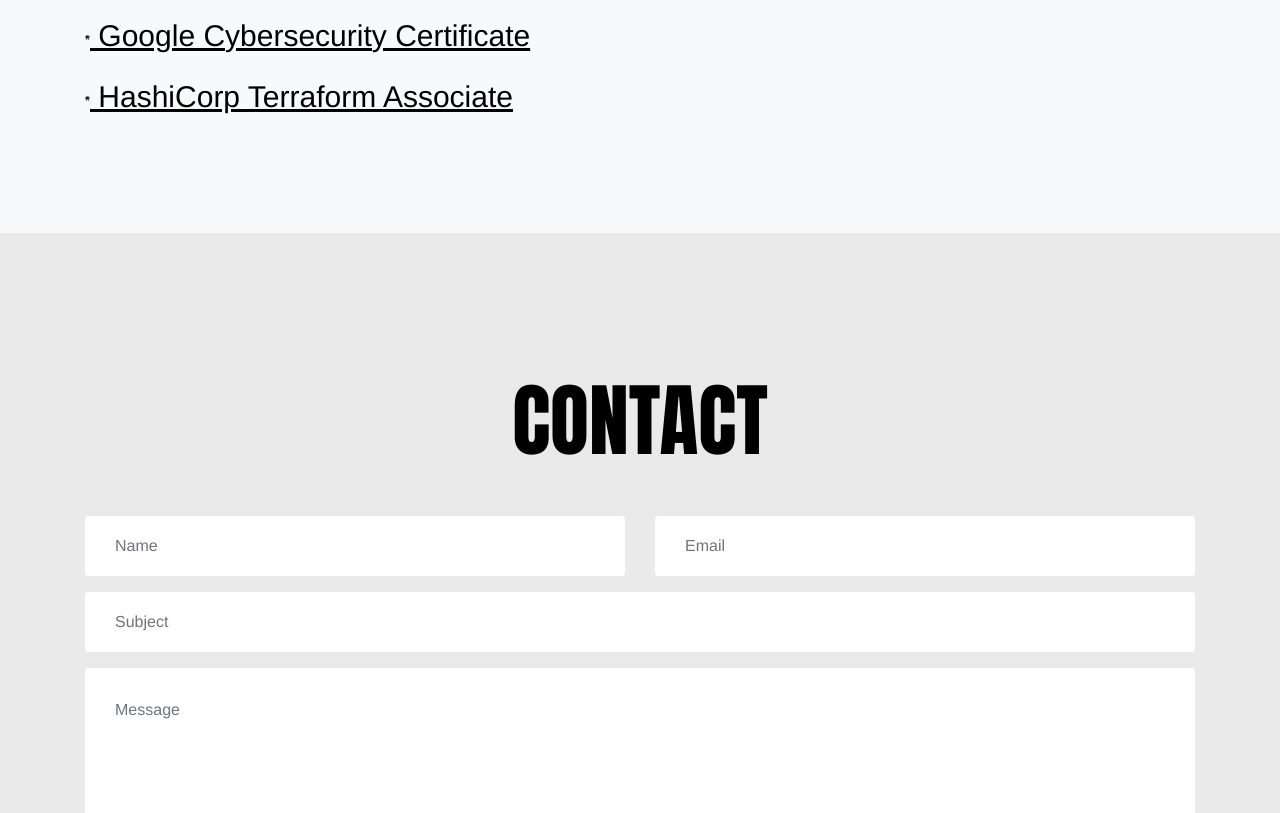
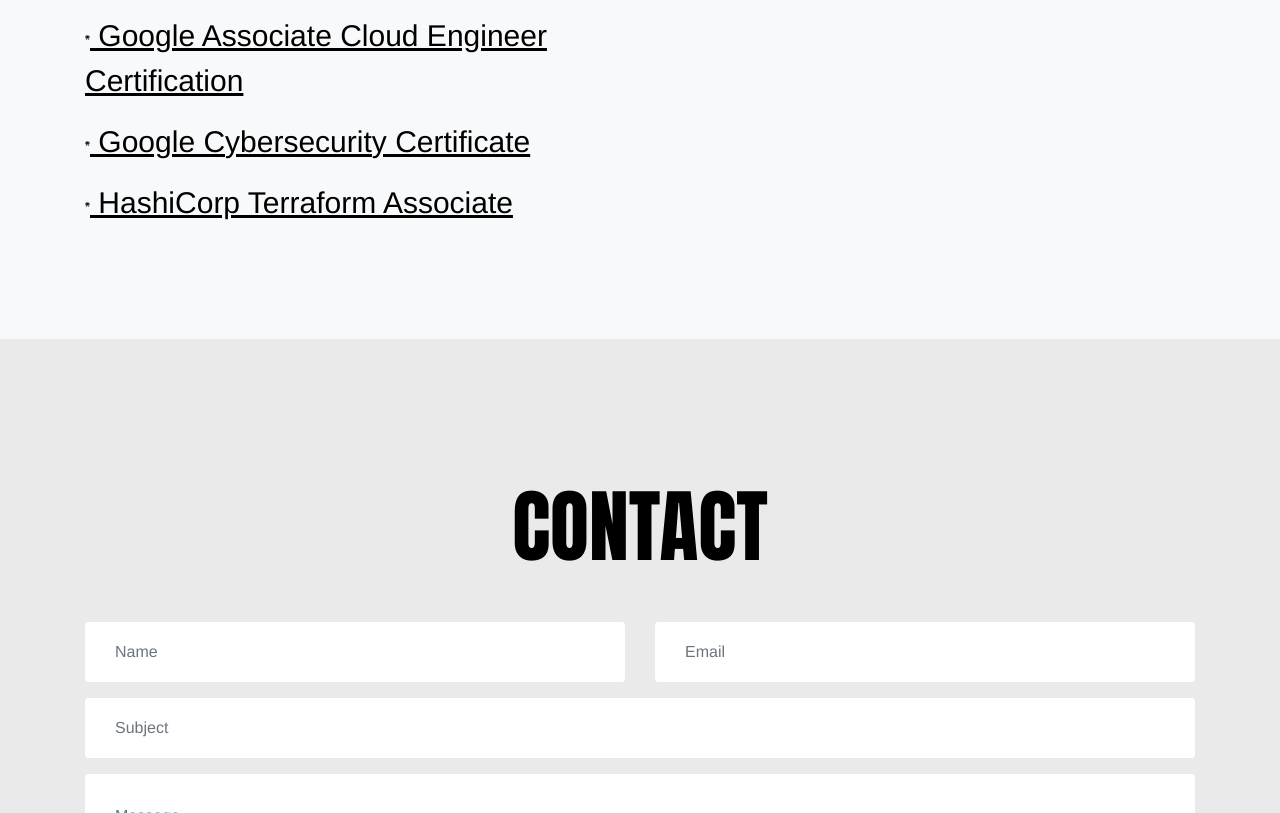
Before and after one commit to dadadei/yuan-aws-website, a plain HTML site: page website/index.html in a window 1280 px wide. Shown: the part 2904-3717 px from the top of the page. Drawn offline with nearby package versions, Linux system fonts and the light colour scheme; no server answers.

Commit message:
update certification

```diff
--- a/website/index.html
+++ b/website/index.html
@@ -80,6 +80,7 @@
                         <p><a href="https://www.credly.com/badges/e8dd8a74-a640-4054-9434-1a01f65523b4/linked_in_profile" class="interactive-text" target="_black"><img src="img/certification logo.png" alt="AWS Certified Cloud Practitioner Logo"> AWS Certified Developer – Associate</a></p>
                         <p><a href="https://www.credly.com/badges/065c2174-a5de-48c7-931f-d101e9af85cf/linked_in_profile" class="interactive-text" target="_black"><img src="img/certification logo.png" alt="AWS Certified DevOps Engineer Professional Logo"> AWS Certified DevOps Engineer Professional</a></p>
                         <p><a href="https://www.credly.com/badges/e3e437c8-d939-49b2-9d9b-67390882ab8c/linked_in_profile" class="interactive-text" target="_black"><img src="img/certification logo.png" alt="CompTIA Security+ ce Certification Logo"> CompTIA Security+ ce Certification</a></p>
+                        <p><a href="https://www.credly.com/badges/a72087a8-8509-47d3-92e0-bd376709014e/linked_in_profile" class="interactive-text" target="_black"><img src="img/certification logo.png" alt="Google Cybersecurity Certificate Logo"> Google Associate Cloud Engineer Certification</a></p>
                         <p><a href="https://www.credly.com/badges/41d3e440-b5b6-4fe3-aeae-851a59c8a34f/linked_in_profile" class="interactive-text" target="_black"><img src="img/certification logo.png" alt="Google Cybersecurity Certificate Logo"> Google Cybersecurity Certificate</a></p>
                         <p><a href="https://www.credly.com/badges/d55eb2d0-b705-4c37-ae8e-c1a317c00e4c/linked_in_profile" class="interactive-text" target="_black"><img src="img/certification logo.png" alt="HashiCorp Terraform Associate Associate Logo"> HashiCorp Terraform Associate</a></p>
                 </div>
```
Also changed, not shown: 1 other file.
